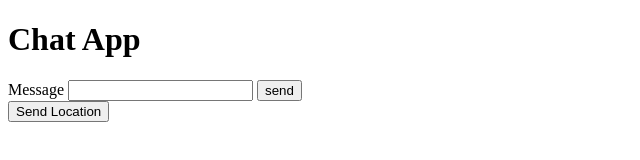
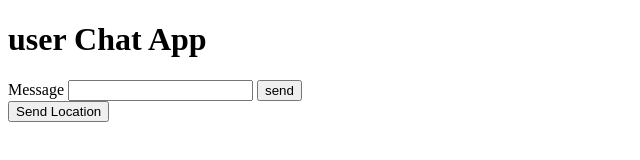
Before and after one commit to arjunckm/chatapp-on-socketio, a website: page public/index.html in a window 1280 px wide. Shown: the whole page, without its empty margins (0-640 px from the left). Drawn offline with nearby package versions, Linux system fonts and the light colour scheme; no server answers.

Commit message:
small change

```diff
--- a/public/index.html
+++ b/public/index.html
@@ -10,7 +10,7 @@
 </head>
 
 <body>
-    <h1>Chat App</h1>
+    <h1>user Chat App </h1>
 
     <div id="messages"></div>
 
@@ -32,8 +32,6 @@
         </div>
     </script>
 
-
-
     <script src="https://cdnjs.cloudflare.com/ajax/libs/mustache.js/3.0.1/mustache.min.js"></script>
     <script src="https://cdnjs.cloudflare.com/ajax/libs/moment.js/2.22.2/moment.min.js"></script>
     <script src="https://cdnjs.cloudflare.com/ajax/libs/qs/6.6.0/qs.min.js"></script>
```
